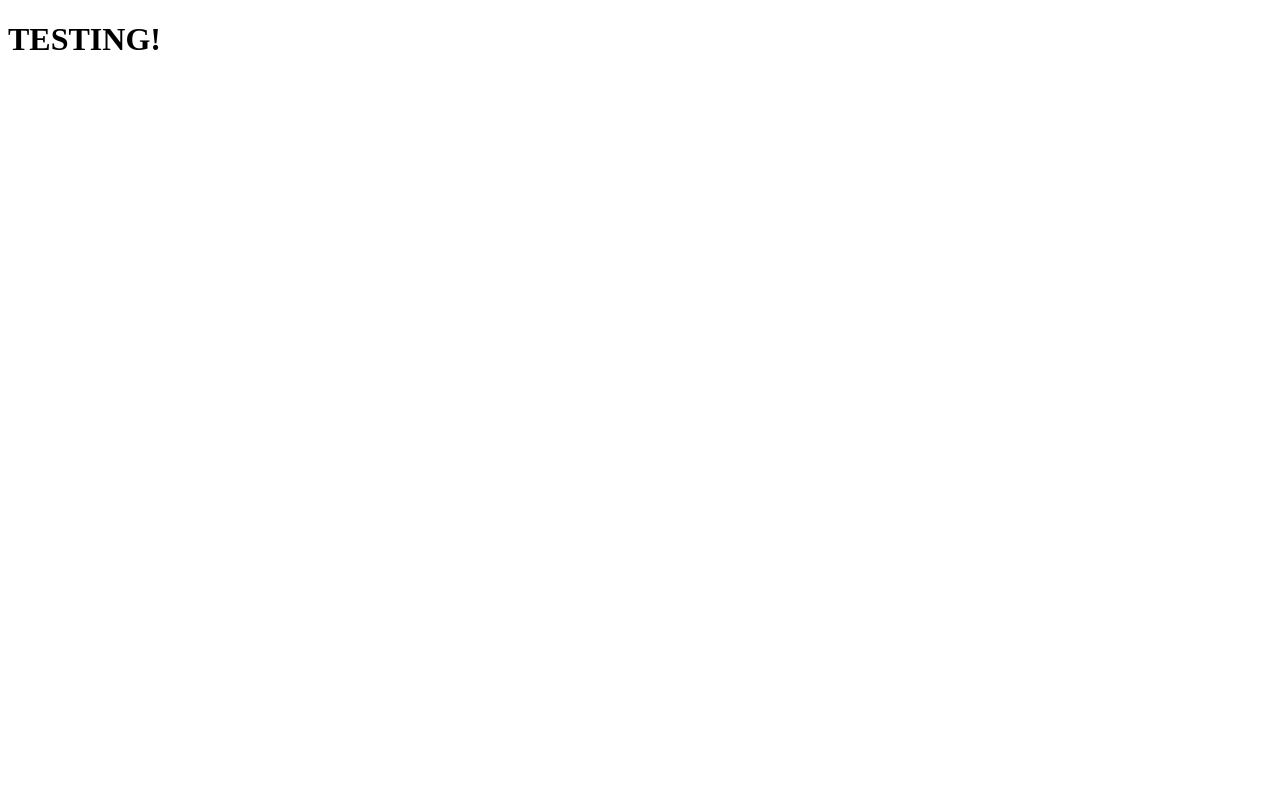
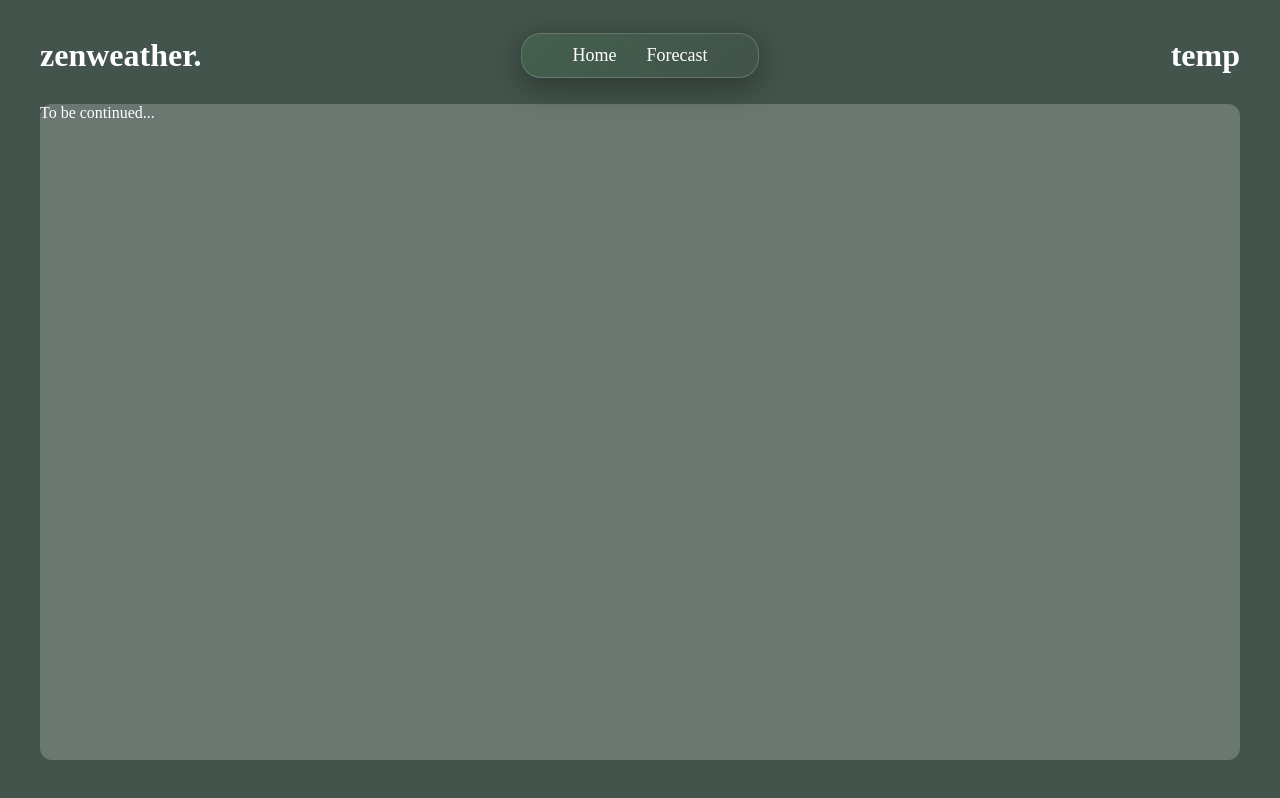
Before and after one commit to kellytton/sunnyside-weather-app, a React (Vite) app: page / in a window 1280 px wide. Built offline with nearby package versions, Linux system fonts and the light colour scheme.

Commit message:
work towards home page (+ nav component)

```diff
--- a/electron/electron.js
+++ b/electron/electron.js
@@ -9,7 +9,7 @@ function createWindow() {
         height: 720,
         autoHideMenuBar: true, // Adjust this to true to hide the top menu (autoHideMenuBar)
         resizable: false,
-        frame: false, // Disables the default window frame
+        frame: true, // Disable the default window frame later
         webPreferences: {
             preload: path.join(__dirname, "preload.js"),
             nodeIntegration: true,
--- a/package.json
+++ b/package.json
@@ -20,6 +20,9 @@
     "package": "npm run app:build"
   },
   "dependencies": {
+    "@emotion/react": "^11.14.0",
+    "@emotion/styled": "^11.14.0",
+    "@mui/material": "^7.0.2",
     "concurrently": "^9.1.2",
     "cross-env": "^7.0.3",
     "dotenv": "^16.5.0",
--- a/src/App.css
+++ b/src/App.css
@@ -0,0 +1,32 @@
+html, body {
+    margin: 0;
+}
+
+body {
+    background-color: #42544B;
+}
+
+.nav {
+    height: 43px;
+    width: 236px;
+
+    display: flex;
+    justify-content: center;
+    align-items: center;
+    gap: 30px;
+    border-radius: 20px;
+}
+
+.glass {
+    background: linear-gradient(135deg, rgba(92, 207, 105, 0.1), rgba(255, 255, 255, 0));
+    backdrop-filter: blur(10px);
+    -webkit-backdrop-filter: blur(10px);
+    border: 1px solid rgba(255, 255, 255, 0.18);
+    box-shadow: 0 8px 32px 0 rgba(0,0,0,0.37);
+}
+
+a {
+    text-decoration: none;
+    color: #fff;
+    font-size: 18px;
+}
--- a/src/App.jsx
+++ b/src/App.jsx
@@ -1,12 +1,13 @@
 import './App.css'
+import Home from './pages/home';
+import React from "react";
 
 function App() {
-
   return (
     <>
-      <h1>TESTING!</h1>
+      <Home/>
     </>
-  )
+  );
 }
 
-export default App
+export default App;
--- /dev/null
+++ b/src/components/Navbar.jsx
@@ -0,0 +1,40 @@
+import { Box } from "@mui/material";
+import React from "react";
+
+function Navbar() {
+    return (
+        <Box
+            sx={{
+                display: 'flex',
+                justifyContent: 'space-between',
+                alignItems: 'center',
+                position: 'relative',
+            }}
+        >
+            {/* Title - Left */}
+            <h1>zenweather.</h1>
+
+            {/* Centered Nav */}
+            <Box
+                sx={{
+                    position: 'absolute',
+                    left: '50%',
+                    transform: 'translateX(-50%)',
+                    display: 'flex',
+                    gap: "30px"
+                }}
+                className="nav glass"
+            >
+                <a href="Home">Home</a>
+                <a href="Forecast">Forecast</a>
+            </Box>
+
+            {/* Window Buttons - Right */}
+            <Box>
+                <h1>temp</h1>
+            </Box>
+        </Box>
+    );
+}
+
+export default Navbar;
--- /dev/null
+++ b/src/pages/Home.jsx
@@ -0,0 +1,33 @@
+import React from "react";
+import { Container, Box } from "@mui/material";
+import Navbar from "../components/navbar";
+
+function Home() {
+    return (
+        <Container
+            maxWidth="lg"
+            disableGutters
+            sx={{
+                display: 'flex',
+                flexDirection: 'column',
+                height: '95vh',
+                pt: 2,
+                color: 'white'
+            }}
+        >
+            <Navbar/>
+            <Box
+                sx={{
+                    backgroundColor: '#6A7871',
+                    flexGrow: 1, // take remaining space
+                    borderRadius: 3,
+                    mt: 1
+                }}
+            >
+                To be continued...
+            </Box>
+        </Container>
+    );
+}
+
+export default Home;
```
Also changed, not shown: src/pages/Forecast.jsx (added), 1 other file (tests, documents, lock files or other folders).
